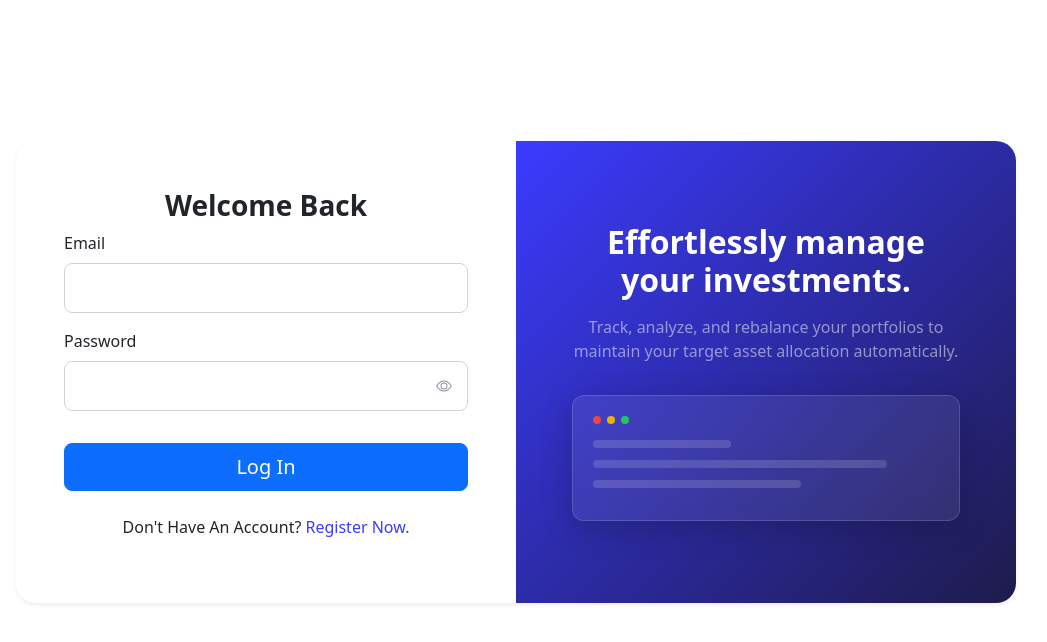
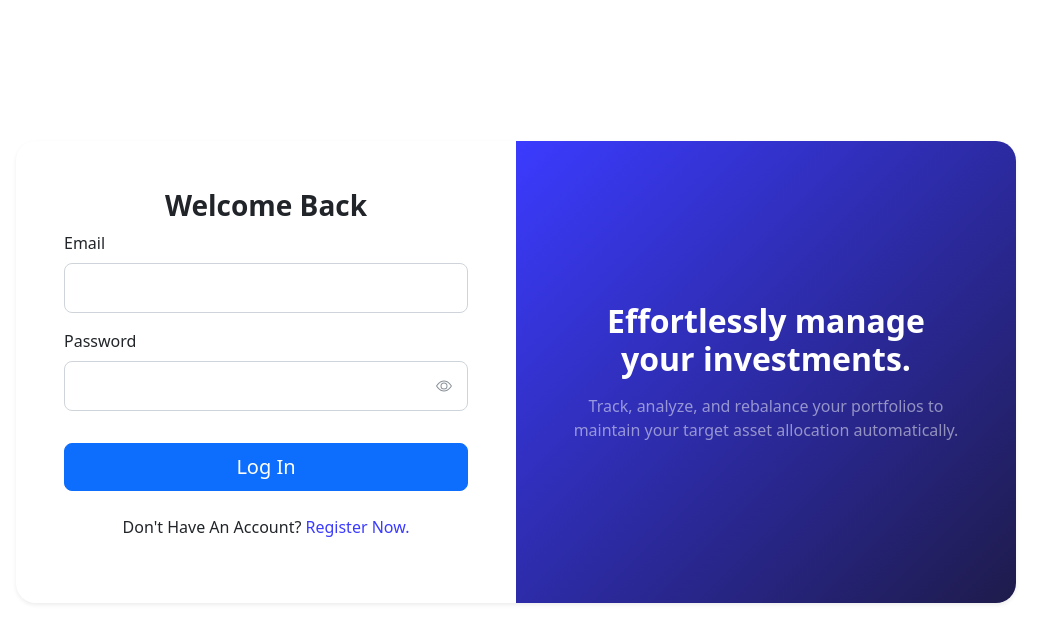
Before and after one commit to MatheusPMello/portfolio-rebalancer, a React (Vite) app in the folder client/: page /login in a window 1280 px wide. Shown: the top 642 px of the page, without its empty margins (124-1171 px from the left). Built offline with nearby package versions, Linux system fonts and the light colour scheme; no server answers.

Commit message:
Remove showcase dashboard mockup and center showcase content text

```diff
--- a/client/src/components/AuthLayout.css
+++ b/client/src/components/AuthLayout.css
@@ -68,46 +68,8 @@
 .showcase-content {
   max-width: 400px;
   margin: 0 auto;
+  text-align: center;
 }
-
-.showcase-mockup {
-  background: rgba(255, 255, 255, 0.08);
-  backdrop-filter: blur(10px);
-  -webkit-backdrop-filter: blur(10px);
-  border: 1px solid rgba(255, 255, 255, 0.15);
-  border-radius: 0.75rem;
-  padding: 1.25rem;
-  margin-top: 2rem;
-  box-shadow: 0 8px 32px 0 rgba(0, 0, 0, 0.2);
-}
-
-.mockup-header {
-  display: flex;
-  gap: 6px;
-  margin-bottom: 1rem;
-}
-
-.mockup-header .dot {
-  width: 8px;
-  height: 8px;
-  border-radius: 50%;
-  display: inline-block;
-}
-
-.mockup-header .dot-red { background-color: #ef4444; }
-.mockup-header .dot-yellow { background-color: #eab308; }
-.mockup-header .dot-green { background-color: #22c55e; }
-
-.placeholder-line {
-  height: 8px;
-  background-color: rgba(255, 255, 255, 0.15);
-  border-radius: 4px;
-  margin-bottom: 0.75rem;
-}
-
-.placeholder-line.short { width: 40%; }
-.placeholder-line.long { width: 85%; }
-.placeholder-line.medium { width: 60%; }
 
 /* ==========================================================================
    4. Form Section (Left Side)
--- a/client/src/components/AuthLayout.tsx
+++ b/client/src/components/AuthLayout.tsx
@@ -31,18 +31,6 @@ export function AuthLayout() {
                 <p className="text-white-50 mb-0">
                   Track, analyze, and rebalance your portfolios to maintain your target asset allocation automatically.
                 </p>
-                <div className="showcase-mockup">
-                  <div className="mockup-header">
-                    <span className="dot dot-red"></span>
-                    <span className="dot dot-yellow"></span>
-                    <span className="dot dot-green"></span>
-                  </div>
-                  <div className="mockup-body text-start">
-                    <div className="placeholder-line short"></div>
-                    <div className="placeholder-line long"></div>
-                    <div className="placeholder-line medium"></div>
-                  </div>
-                </div>
               </div>
             </div>
           </div>
```
